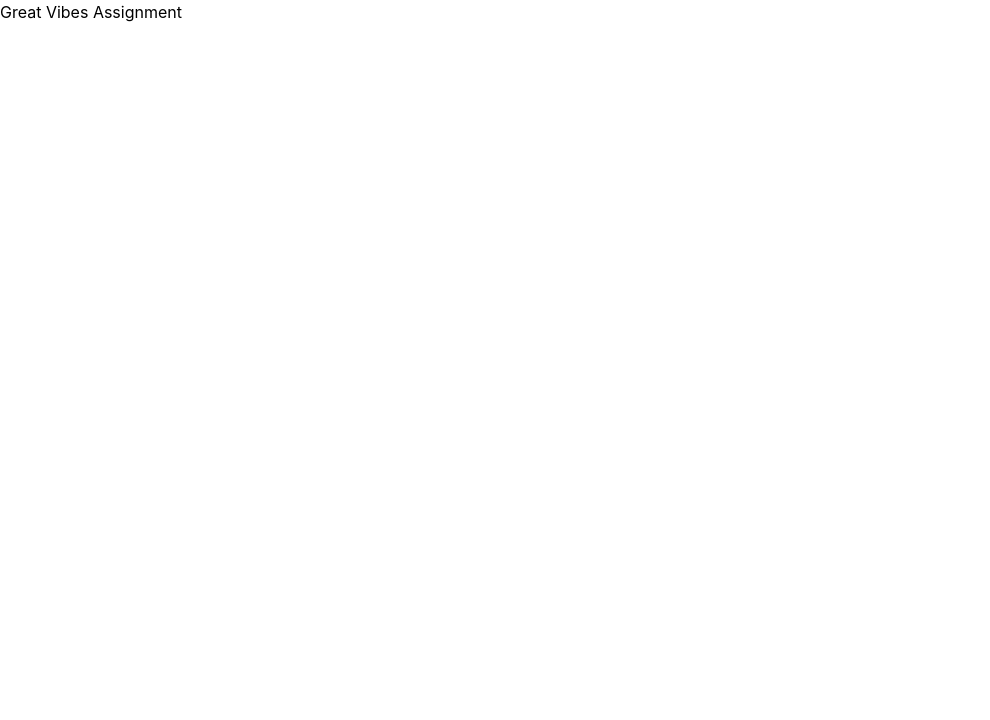
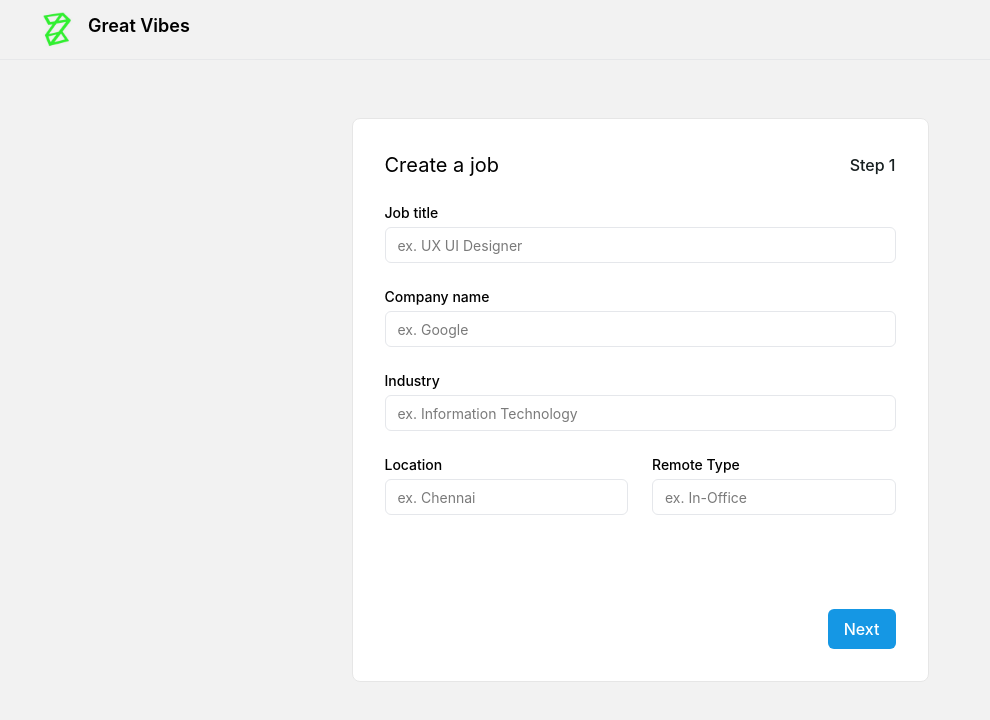
Before and after one commit to Harish-b-03/greatvibes-assigment, a React (Create React App) app: page / in a window 1280 px wide. Shown: the top 720 px of the page, without its empty margins (0-990 px from the left). Built offline with nearby package versions, Linux system fonts and the light colour scheme; the HTML template or start-up script is replaced by a standard one.

Commit message:
Forms ADDED | TopBar ADDED

```diff
--- a/src/App.js
+++ b/src/App.js
@@ -1,8 +1,26 @@
+import { useState } from "react";
+import Form1 from "./components/Form1";
+import Form2 from "./components/Form2";
+import Topbar from "./components/Topbar";
 
 function App() {
+  const [stepNumber, setStepNumber] = useState(1)
+
   return (
     <div className="">
-      Great Vibes Assignment
+      <Topbar/>
+      { (stepNumber > 0) &&
+        <div className="fixed top-[0px] w-screen h-[calc(100vh-0px)] flex justify-center items-center bg-[rgba(0,0,0,0.05)]">
+          {
+            (stepNumber === 1) &&
+            <Form1 setStepNumber={setStepNumber}/>
+          }
+          {
+            (stepNumber === 2) &&
+            <Form2 setStepNumber={setStepNumber}/>
+          }
+        </div>
+      }
     </div>
   );
 }
--- /dev/null
+++ b/src/components/Form1.jsx
@@ -0,0 +1,43 @@
+import { useState } from "react"
+import InputField from "./InputField"
+
+const Form1 = ({setStepNumber}) => {
+
+  const [title, setTitle] = useState("")
+  const [company, setCompany] = useState("")
+  const [industry, setIndustry] = useState("")
+  const [location, setLocation] = useState("")
+  const [remoteType, setRemoteType] = useState("")
+
+  return (
+    <div className="relative p-8 w-[577px] h-[564px] bg-[#FFFFFF] border border-solid border-card rounded-lg">
+        <div className="w-full flex justify-between items-center">
+            <div className="text-xl">
+                Create a job
+            </div>
+            <div className="text-base text-[#182021] font-medium">
+                Step 1
+            </div>
+        </div>
+        <form>
+            <InputField title={"Job title"} placeholder={"ex. UX UI Designer"} setChange={setTitle}/>
+            <InputField title={"Company name"} placeholder={"ex. Google"} setChange={setCompany}/>
+            <InputField title={"Industry"} placeholder={"ex. Information Technology"} setChange={setIndustry}/>
+
+            <div className="w-full flex justify-between">
+                <div className="w-[calc(50%-12px)]">
+                    <InputField title={"Location"} placeholder={"ex. Chennai"} setChange={setLocation}/>
+                </div>
+                <div className="w-[calc(50%-12px)]">
+                    <InputField title={"Remote Type"} placeholder={"ex. In-Office"} setChange={setRemoteType}/>
+                </div>
+            </div>
+        </form>
+        <div className="w-full absolute bottom-8 right-8">
+            <button onClick={()=>{setStepNumber(prev=>prev + 1)}} className="px-4 py-2 float-right font-medium rounded-md bg-[#1597E4] text-white">Next</button>
+        </div>
+    </div>
+  )
+}
+
+export default Form1
--- /dev/null
+++ b/src/components/Form2.jsx
@@ -0,0 +1,65 @@
+import { useEffect, useState } from "react"
+import InputField from "./InputField"
+import RangedInputField from "./RangedInputField"
+
+const Form2 = () => {
+
+  const [experience, setExperience] = useState({min:0, max : 0})
+  const [salary, setSalary] = useState({min:0, max : 0})
+  const [totalEmployees, setTotalEmployees] = useState(0)
+  const [applyType, setApplyType] = useState("")
+
+  useEffect(() => {
+    console.log(experience, salary, applyType, totalEmployees)
+  }, [experience, salary, applyType, totalEmployees])
+
+  return (
+    <div className="relative p-8 w-[577px] h-[564px] bg-[#FFFFFF] border border-solid border-card rounded-lg">
+        <div className="w-full flex justify-between items-center">
+            <div className="text-xl">
+                Create a job
+            </div>
+            <div className="text-base text-[#182021] font-medium">
+                Step 2
+            </div>
+        </div>
+        <form>
+            <RangedInputField title={"Experience"} placeholder={["Minimum","Maximum"]} setChange={setExperience}/>
+            <RangedInputField title={"Salary"} placeholder={["Minimum","Maximum"]} setChange={setSalary}/>
+            <InputField title={"Total employee"} placeholder={"ex. 100"} setChange={setTotalEmployees}/>
+            <div className="mt-6">
+                <div className="text-sm font-medium text-dark">
+                    Apply type
+                </div>
+                <div className="mt-3 flex">
+                    <label className="text-sm text-[#7A7A7A] mr-4 w-fit flex justify-center items-center">
+                        <input
+                            type={"radio"}
+                            value={`Quick Apply`}
+                            checked={applyType === "Quick Apply"}
+                            onChange={(e)=>{setApplyType(e.target.value)}}
+                            className='mr-1 scale-110'
+                        />
+                        Quick Apply
+                    </label>
+                    <label className="text-sm text-[#7A7A7A] mr-4 w-fit flex justify-center items-center">
+                        <input
+                            type={"radio"}
+                            value={`External Apply`}
+                            checked={applyType === "External Apply"}
+                            onChange={(e)=>{setApplyType(e.target.value)}}
+                            className='mr-1 scale-110'
+                        />
+                        External Apply
+                    </label>
+                </div>
+            </div>
+        </form>
+        <div className="w-full absolute bottom-8 right-8">
+            <button className="px-4 py-2 float-right font-medium rounded-md bg-[#1597E4] text-white">Save</button>
+        </div>
+    </div>
+  )
+}
+
+export default Form2
--- /dev/null
+++ b/src/components/InputField.jsx
@@ -0,0 +1,16 @@
+
+const InputField = ({title, placeholder, setChange}) => {
+    return (
+        <div className="mt-6 w-full">
+            <div className="text-sm font-medium text-dark">
+                {title}
+            </div>
+            <input
+                className="mt-1 w-full h-9 px-3 py-2 font-normal text-sm outline-1 border rounded-md placeholder:text-[#7A7A7A]"
+                placeholder={placeholder}
+                onChange={(e)=>{setChange(e.target.value)}}
+            />
+        </div>
+    )
+}
+export default InputField
--- /dev/null
+++ b/src/components/RangedInputField.jsx
@@ -0,0 +1,31 @@
+import React from 'react'
+
+const RangedInputField = ({title, placeholder, setChange}) => {
+
+    return (
+        <div className="mt-6 w-full">
+            <div className="text-sm font-medium text-dark">
+                {title}
+            </div>
+            <div className="w-full flex justify-between">
+                <div className="w-[calc(50%-12px)]">
+                    <input
+                        type={"number"}
+                        className="mt-1 w-full h-9 px-3 py-2 font-normal text-sm outline-1 border rounded-md placeholder:text-[#7A7A7A]"
+                        placeholder={placeholder[0]}
+                        onChange={(e)=>{setChange(prev=>({...prev, min:e.target.value}))}}
+                    />
+                </div>
+                <div className="w-[calc(50%-12px)]">
+                    <input
+                        className="mt-1 w-full h-9 px-3 py-2 font-normal text-sm outline-1 border rounded-md placeholder:text-[#7A7A7A]"
+                        placeholder={placeholder[1]}
+                        onChange={(e)=>{setChange(prev=>({...prev, max:e.target.value}))}}
+                    />
+                </div>
+            </div>
+        </div>
+    )
+}
+
+export default RangedInputField
--- /dev/null
+++ b/src/components/Topbar.jsx
@@ -0,0 +1,19 @@
+
+const Topbar = () => {
+  return (
+    <div className="w-full h-[60px] px-10 flex justify-between items-center border-b border-solid border-gray-100">
+        <div className="flex">
+            <img
+                src="/images/logo.jpeg"
+                alt="logo"
+                className="w-9 mr-3 mix-blend-multiply"
+            />
+            <span className="text-lg font-semibold text-black">
+                Great Vibes
+            </span>
+        </div>
+    </div>
+  )
+}
+
+export default Topbar
--- /dev/null
+++ b/src/layouts/Layout.jsx
@@ -0,0 +1,10 @@
+
+const Layout = ({children}) => {
+  return (
+    <div>
+        {children}
+    </div>
+  )
+}
+
+export default Layout
--- a/tailwind.config.js
+++ b/tailwind.config.js
@@ -2,7 +2,20 @@
 module.exports = {
   content: ["./src/**/*.{html,js,jsx,ts,tsx}"],
   theme: {
-    extend: {},
+    extend: {
+      borderColor: {
+        'card': '#E6E6E6'
+      },
+      backgroundColor: {
+        'dark': '#212121',
+        'white': '#FAFAFA',
+        'error': '#D86161',
+        'placeholder':'#7A7A7A',
+      },
+      colors: {
+        'primary': '#1597E4',
+      },
+    },
   },
   plugins: [],
 }
```
Also changed, not shown: public/images/logo.jpeg (added).
